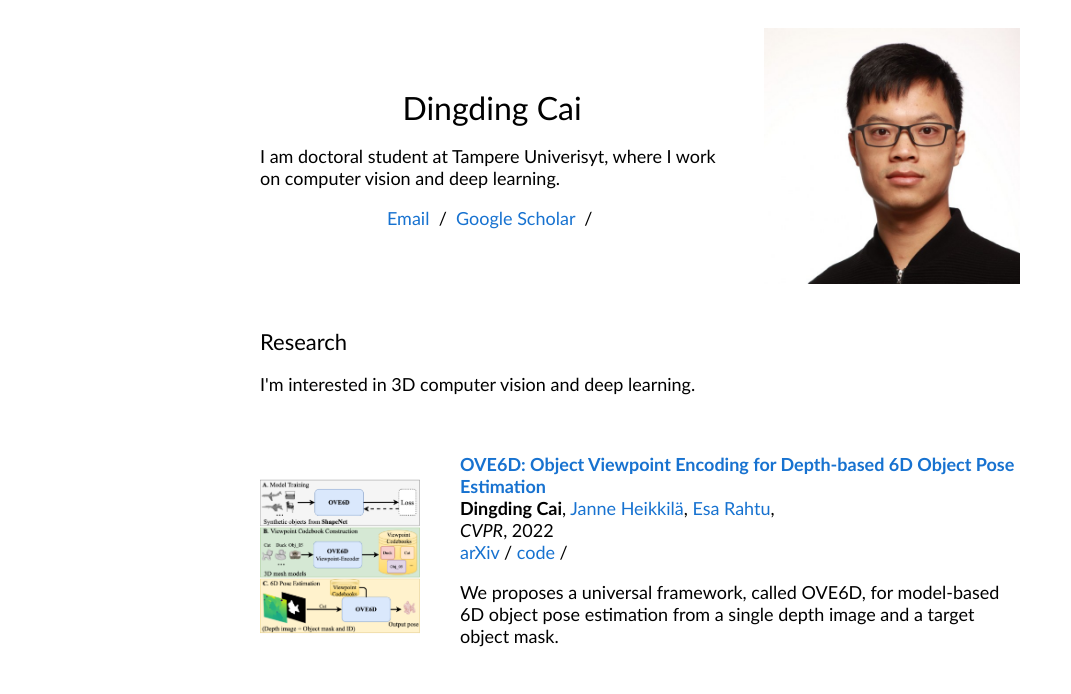
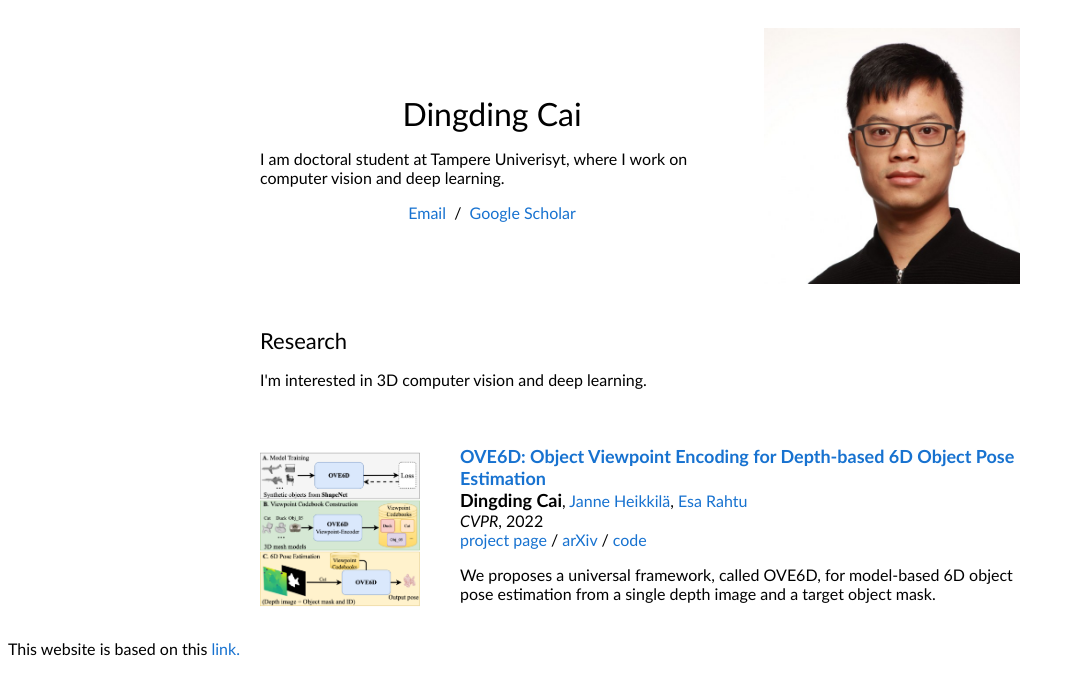
Before and after one commit to dingdingcai/dingdingcai.github.io, a plain HTML site: page index.html in a window 1280 px wide. Shown: the whole page, without its empty margins (0-1071 px from the left). Drawn offline with Linux system fonts and the light colour scheme.

Commit message:
add igorefile

```diff
--- a/index.html
+++ b/index.html
@@ -35,7 +35,8 @@
                     <!-- <a href="mailto:jonbarron@gmail.com">Email</a> &nbsp/&nbsp -->
                     <!-- <a href="data/JonBarron-CV.pdf">CV</a> &nbsp/&nbsp -->
                     <!-- <a href="data/JonBarron-bio.txt">Bio</a> &nbsp/&nbsp -->
-                    <a href="https://scholar.google.com/citations?user=rDG33HAAAAAJ&hl=en">Google Scholar</a> &nbsp/&nbsp
+                    <a href="https://scholar.google.com/citations?user=rDG33HAAAAAJ&hl=en">Google Scholar</a>
+                     <!-- &nbsp/&nbsp -->
                     <!-- <a href="https://twitter.com/jon_barron">Twitter</a> &nbsp/&nbsp -->
                     <!-- <a href="https://github.com/jonbarron/">Github</a> -->
                   </p>
@@ -95,16 +96,16 @@
                   <!-- <a href="https://yenchenlin.me/">Lin Yen-Chen</a>,  -->
                   <!-- <a href="http://www.peteflorence.com/">Pete Florence</a>,  -->
                   <strong>Dingding Cai</strong>, <a href="https://scholar.google.com/citations?user=SCR4RY8AAAAJ&hl=en">Janne Heikkilä</a>,
-                  <a href="https://scholar.google.com/citations?user=SmGZwHYAAAAJ&hl=en">Esa Rahtu</a>,
+                  <a href="https://scholar.google.com/citations?user=SmGZwHYAAAAJ&hl=en">Esa Rahtu</a>
                   <!-- <a href="http://web.mit.edu/phillipi/">Phillip Isola</a> -->
                   <br>
                   <em>CVPR</em>, 2022
                   <br>
-                  <!-- <a href="http://yenchenlin.me/nerf-supervision/">project page</a> /  -->
+                  <a href="https://dingdingcai.github.io/mipnerf360/">project page</a> /
                   <a href="https://arxiv.org/pdf/2203.01072.pdf">arXiv</a> /
 
                   <!-- <a href="https://www.youtube.com/watch?v=_zN-wVwPH1s">video</a> / -->
-                  <a href="https://github.com/dingdingcai/OVE6D-pose">code</a> /
+                  <a href="https://github.com/dingdingcai/OVE6D-pose">code</a>
 
                   <!-- <a href="https://colab.research.google.com/drive/13ISri5KD2XeEtsFs25hmZtKhxoDywB5y?usp=sharing">colab</a>				 -->
                   <p></p>
@@ -166,4 +167,8 @@
   </table>
 </body>
 
+<footer>
+  This website is based on this <a href="https://jonbarron.info">link.</a>
+</footer>
+
 </html>
--- a/stylesheet.css
+++ b/stylesheet.css
@@ -81,7 +81,7 @@ tr,
 p,
 a {
   font-family: 'Lato', Verdana, Helvetica, sans-serif;
-  font-size: 18px
+  font-size: 16px
 }
 
 strong {
```
Also changed, not shown: 1 other file.
